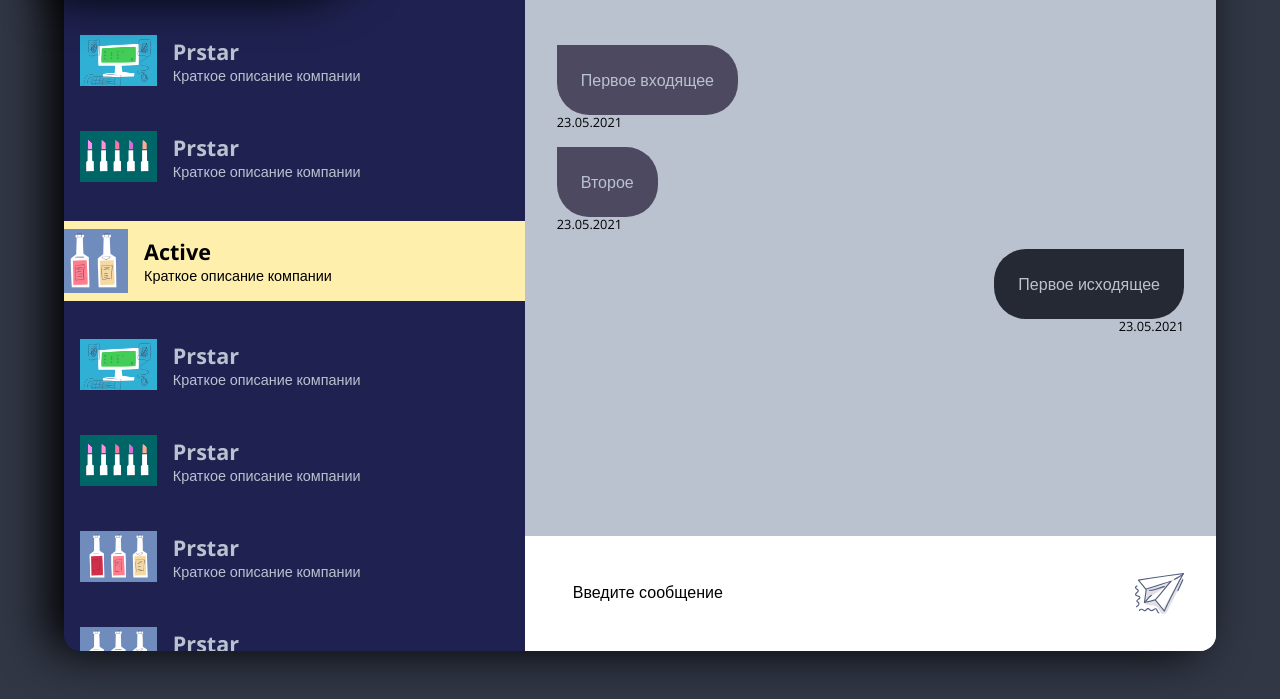
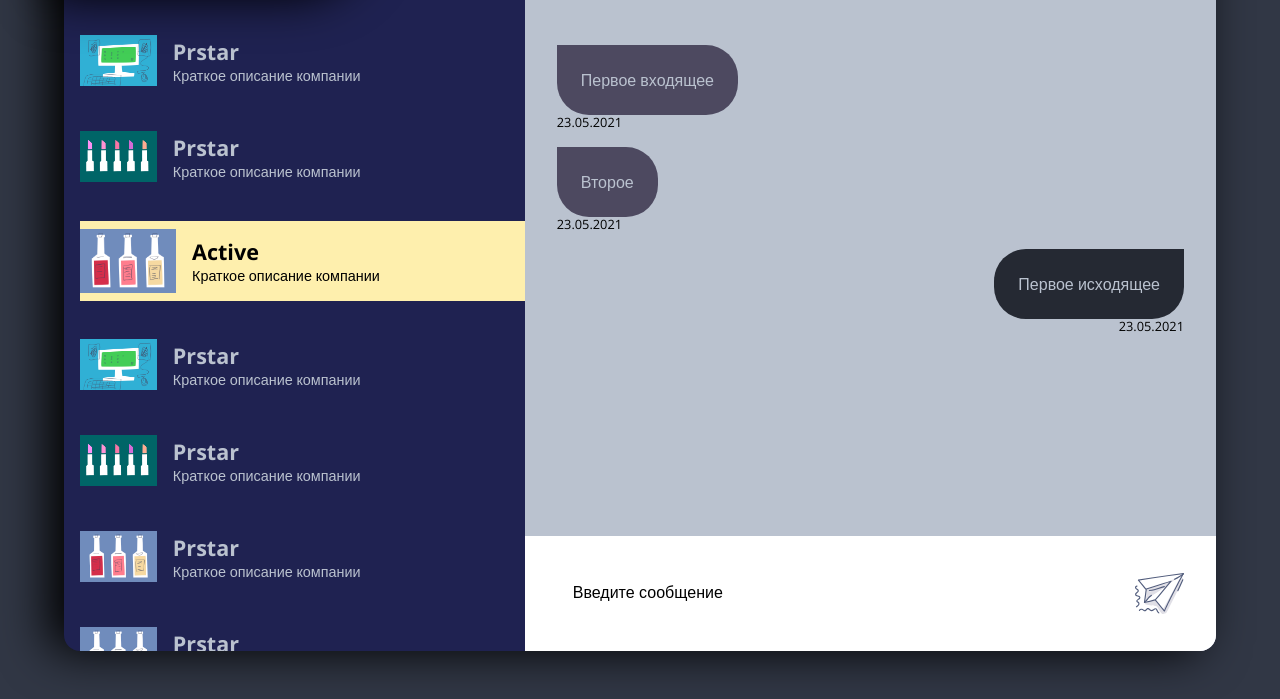
Before and after one commit to Shartzzz-work/dualbiz.dev, a website: page pages/messagies.html in a window 1280 px wide. Shown: the part 232-931 px from the top of the page. Drawn offline with nearby package versions, Linux system fonts and the light colour scheme.

Commit message:
пробую что-то сделать сам

```diff
--- a/scss/sections/messagies.scss
+++ b/scss/sections/messagies.scss
@@ -70,7 +70,6 @@
   color: #000;
   width: 150%;
   height: 5rem;
-  position: relative;
   left: -3rem;
 }
 
--- a/style.scss
+++ b/style.scss
@@ -16,6 +16,7 @@
 @use 'scss/sections/company';
 @use 'scss/sections/tasks';
 @use 'scss/sections/circle';
+@use 'scss/sections/rejected';
 @use 'scss/sections/transaction';
 @use 'scss/sections/messagies';
 @use 'scss/sections/willPost';
```
Also changed, not shown: style.css.
